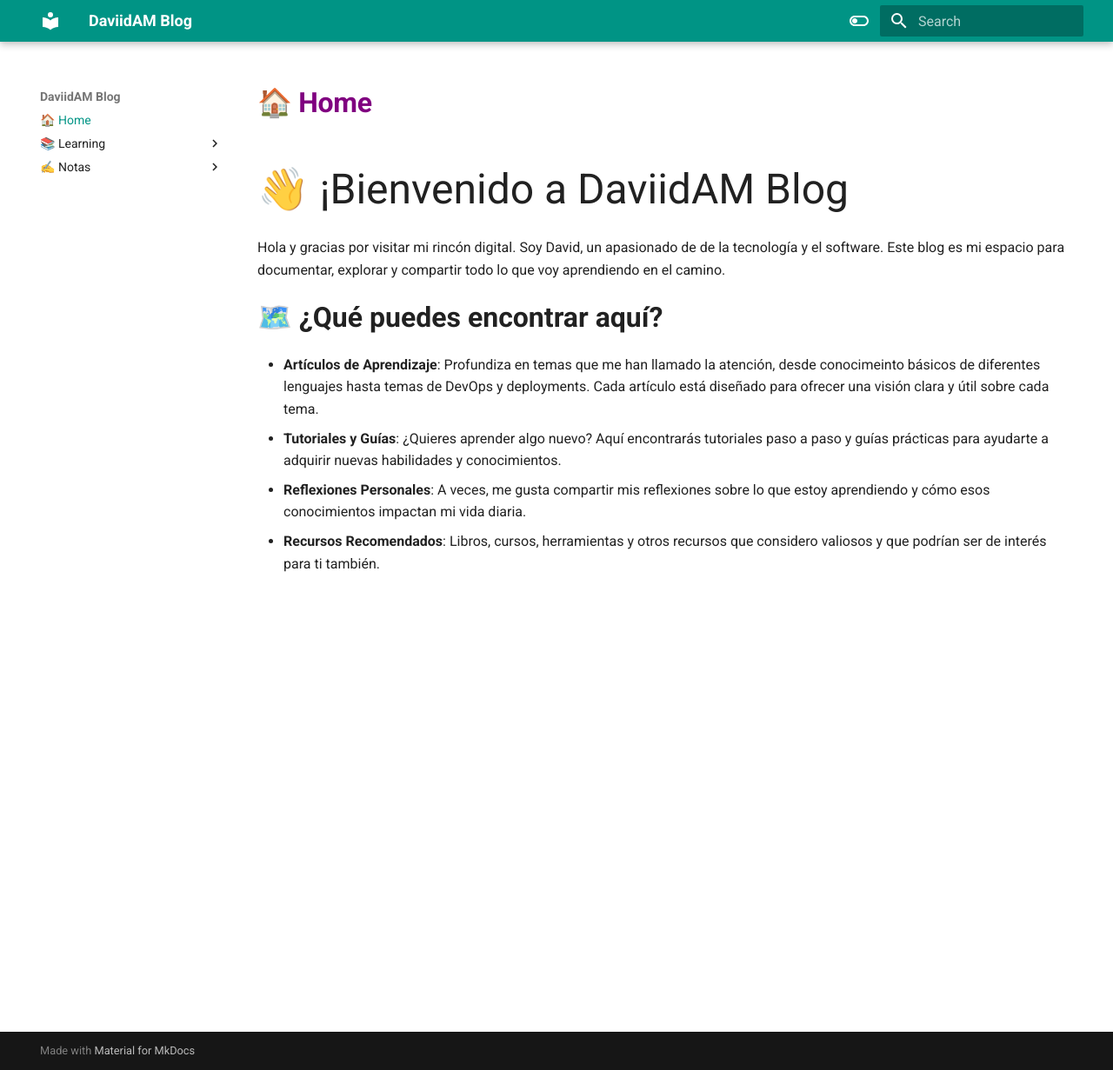
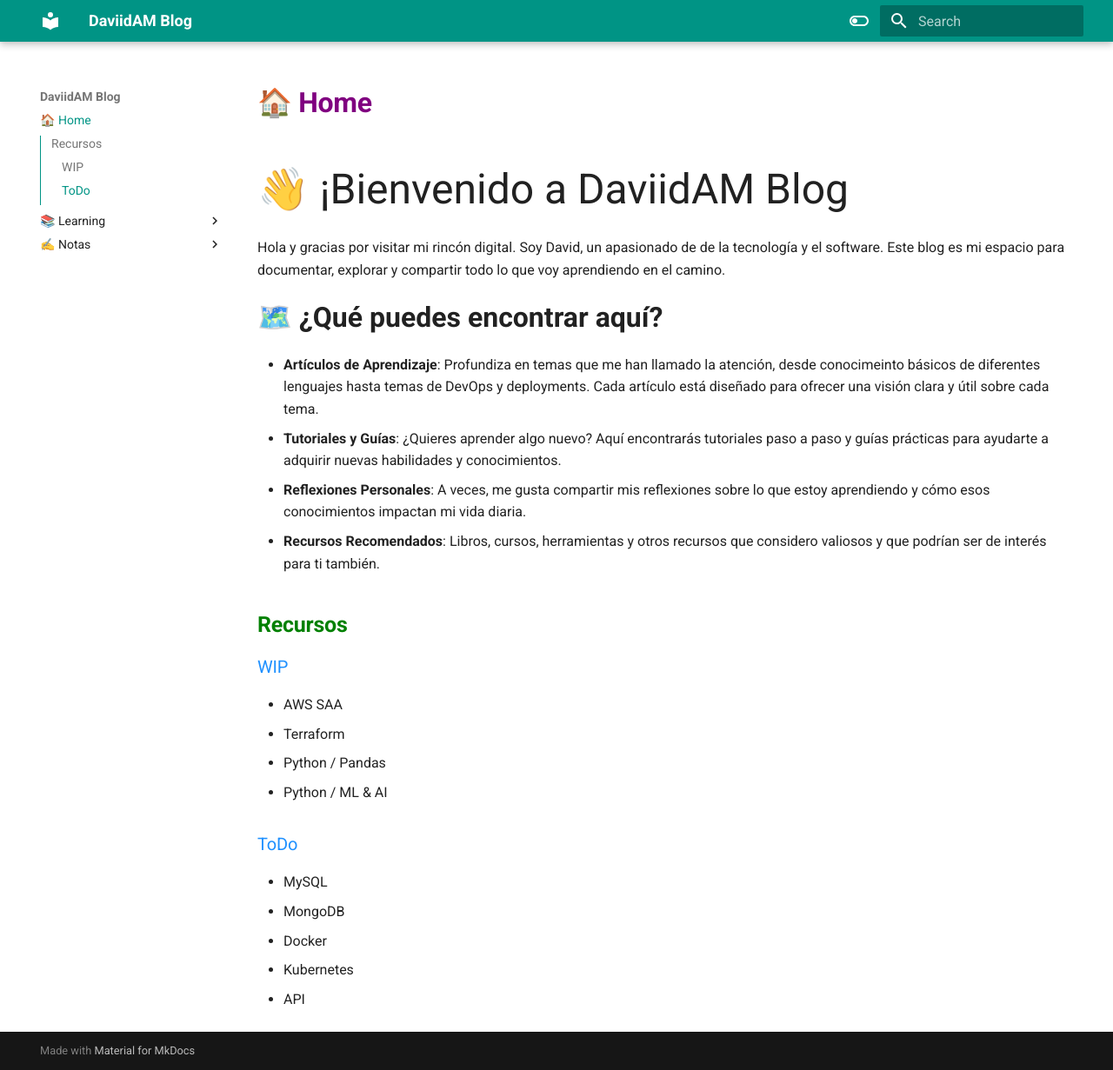
Before and after one commit to DaviidAM/Blog, an MkDocs documentation site: the page built from docs/index.md, in a window 1280 px wide and 1231 px high. Shown: the whole window at 87% size. Built offline with MkDocs 1.6.1 and Material for MkDocs 9.7.7, drawn with Linux system fonts in a browser that asks for light colours.

```diff
--- a/docs/index.md
+++ b/docs/index.md
@@ -10,3 +10,20 @@ Hola y gracias por visitar mi rincón digital. Soy David, un apasionado de de la
 * **Tutoriales y Guías**: ¿Quieres aprender algo nuevo? Aquí encontrarás tutoriales paso a paso y guías prácticas para ayudarte a adquirir nuevas habilidades y conocimientos.
 * **Reflexiones Personales**: A veces, me gusta compartir mis reflexiones sobre lo que estoy aprendiendo y cómo esos conocimientos impactan mi vida diaria.
 * **Recursos Recomendados**: Libros, cursos, herramientas y otros recursos que considero valiosos y que podrían ser de interés para ti también.
+
+## Recursos
+
+### WIP
+
+* AWS SAA
+* Terraform
+* Python / Pandas
+* Python / ML & AI
+
+### ToDo
+
+* MySQL
+* MongoDB
+* Docker
+* Kubernetes
+* API
--- a/mkdocs.yml
+++ b/mkdocs.yml
@@ -75,6 +75,9 @@ nav:
       - Kafka:
           - Resumen: "Kafka/01 - Overview.md"
           - Ejemplos con Python: "Kafka/python_kafka_examples.md"
+      - Machine Learning:
+          - Básico: "Machine Learning/01-concepts.md"
+          - ANNs: "Machine Learning/02-ANNs.md"
       - AWS Services:
           - SAA Exam: "AWS/00 - SAA_exam.md"
           - Cloud Computing: "AWS/01 - cloud_computing.md"
```
Also changed, not shown: docs/Machine Learning/02-ANNs.md (added, +31 -0 lines).
